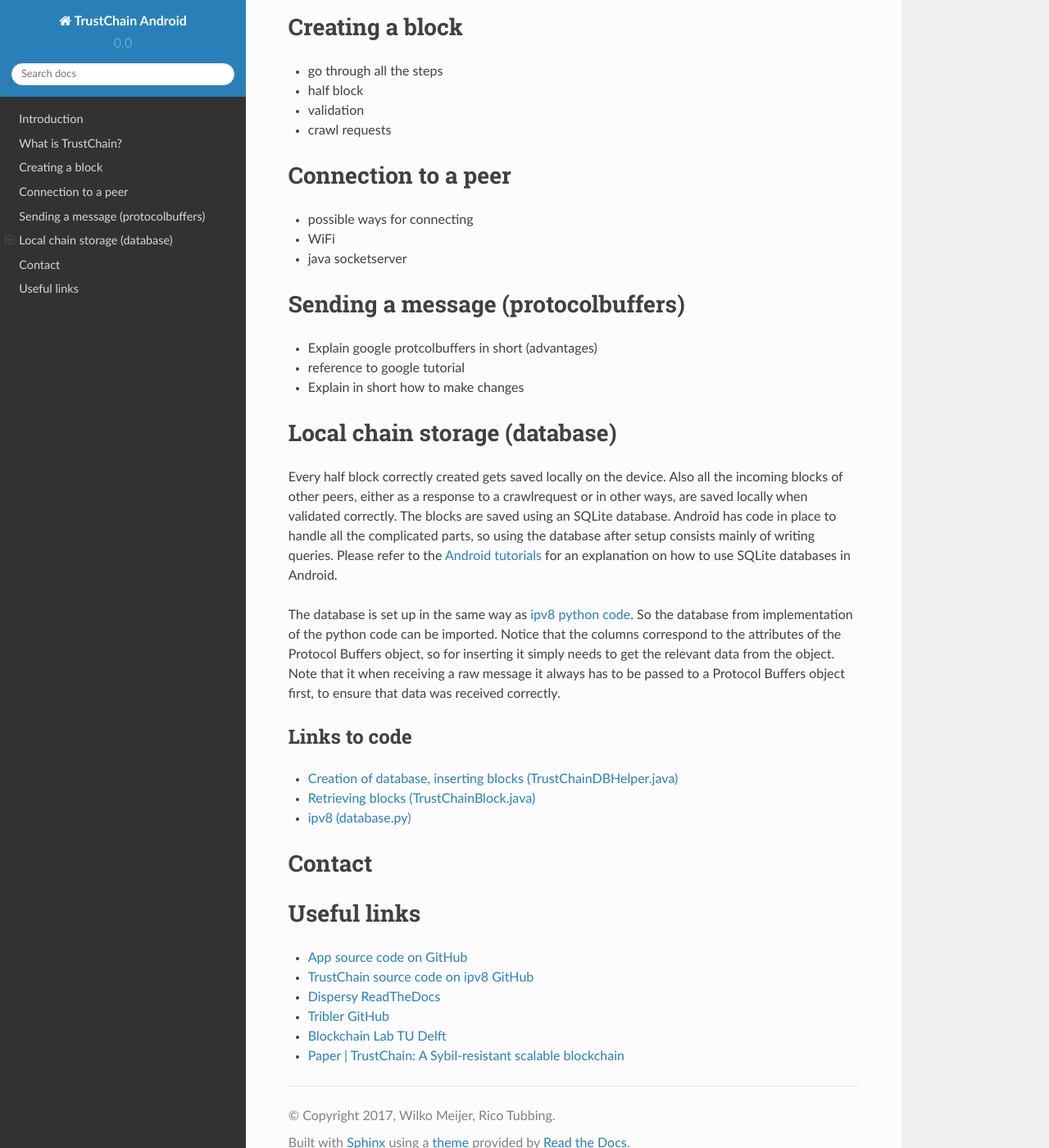
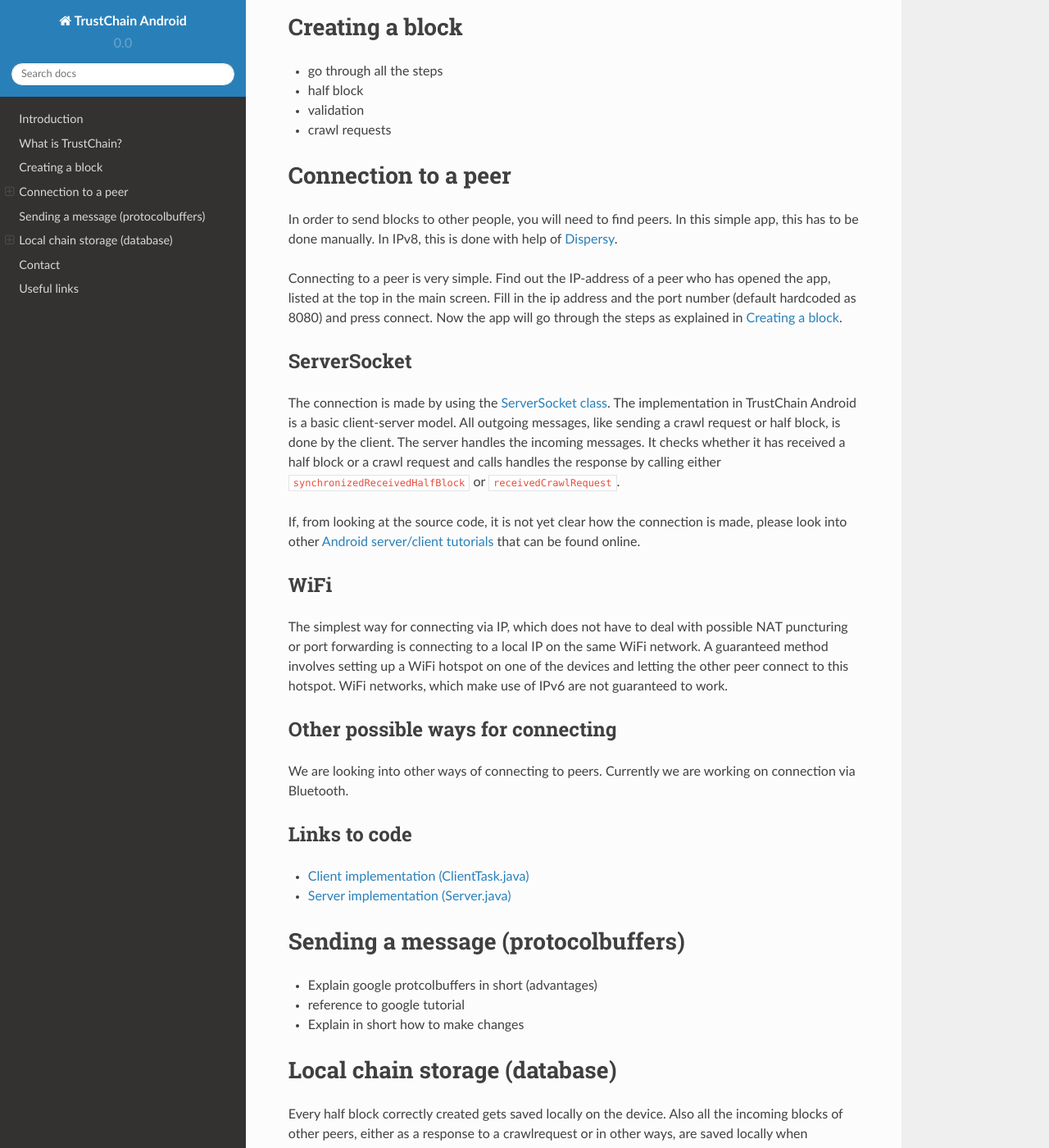
Before and after one commit to GijsWeterings/IdentityChain, a Sphinx documentation site: the page built from docs/source/index.rst, in a window 1280 px wide and 1400 px high, scrolled down 591 px. Shown: the whole window at 82% size. Built offline with Sphinx 7.4.7 and the Read the Docs theme 2.0.0, drawn with Linux system fonts in a browser that asks for light colours; some of the changed text lies outside the part shown.

Commit message:
documentation connection

```diff
--- a/docs/source/index.rst
+++ b/docs/source/index.rst
@@ -23,7 +23,7 @@
 * main differences from bitcoin like blockchains
 * dispersy
 
-
+.. _creating-block-label:
 
 ================
 Creating a block
@@ -38,9 +38,32 @@
 ====================
 Connection to a peer
 ====================
-* possible ways for connecting
-* WiFi
-* java socketserver
+In order to send blocks to other people, you will need to find peers. In this simple app, this has to be done manually. In IPv8, this is done with help of `Dispersy <https://dispersy.readthedocs.io/en/devel/system_overview.html#overlay>`_.
+
+Connecting to a peer is very simple. Find out the IP-address of a peer who has opened the app, listed at the top in the main screen. Fill in the ip address and the port number (default hardcoded as 8080) and press connect. Now the app will go through the steps as explained in :ref:`creating-block-label`.
+
+------------
+ServerSocket
+------------
+The connection is made by using the `ServerSocket class <https://developer.android.com/reference/java/net/ServerSocket.html>`_. The implementation in TrustChain Android is a basic client-server model. All outgoing messages, like sending a crawl request or half block, is done by the client. The server handles the incoming messages. It checks whether it has received a half block or a crawl request and calls handles the response by calling either ``synchronizedReceivedHalfBlock`` or ``receivedCrawlRequest``.
+
+If, from looking at the source code, it is not yet clear how the connection is made, please look into other `Android server/client tutorials <http://android-er.blogspot.nl/2014/02/android-sercerclient-example-server.html>`_ that can be found online.
+
+----
+WiFi
+----
+The simplest way for connecting via IP, which does not have to deal with possible NAT puncturing or port forwarding is connecting to a local IP on the same WiFi network. A guaranteed method involves setting up a WiFi hotspot on one of the devices and letting the other peer connect to this hotspot. WiFi networks, which make use of IPv6 are not guaranteed to work.
+
+----------------------------------
+Other possible ways for connecting
+----------------------------------
+We are looking into other ways of connecting to peers. Currently we are working on connection via Bluetooth.
+
+-------------
+Links to code
+-------------
+* `Client implementation (ClientTask.java) <https://github.com/wkmeijer/CS4160-trustchain-android/blob/master/app/src/main/java/nl/tudelft/cs4160/trustchain_android/main/ClientTask.java>`_
+* `Server implementation (Server.java) <https://github.com/wkmeijer/CS4160-trustchain-android/blob/master/app/src/main/java/nl/tudelft/cs4160/trustchain_android/main/Server.java>`_
 
 
 ===================================
@@ -62,7 +85,8 @@
 -------------
 * `Creation of database, inserting blocks (TrustChainDBHelper.java) <https://github.com/wkmeijer/CS4160-trustchain-android/blob/master/app/src/main/java/nl/tudelft/cs4160/trustchain_android/database/TrustChainDBHelper.java>`_
 * `Retrieving blocks (TrustChainBlock.java) <https://github.com/wkmeijer/CS4160-trustchain-android/blob/master/app/src/main/java/nl/tudelft/cs4160/trustchain_android/block/TrustChainBlock.java>`_
-* `ipv8 (database.py) <https://github.com/qstokkink/py-ipv8/blob/master/ipv8/attestation/trustchain/database.py>`_
+* `IPv8 (database.py) <https://github.com/qstokkink/py-ipv8/blob/master/ipv8/attestation/trustchain/database.py>`_
+
 =======
 Contact
 =======
@@ -73,7 +97,7 @@
 Useful links
 ============
 * `App source code on GitHub <https://github.com/wkmeijer/CS4160-trustchain-android>`_
-* `TrustChain source code on ipv8 GitHub <https://github.com/qstokkink/py-ipv8/tree/master/ipv8/attestation/trustchain>`_
+* `TrustChain source code on IPv8 GitHub <https://github.com/qstokkink/py-ipv8/tree/master/ipv8/attestation/trustchain>`_
 * `Dispersy ReadTheDocs <https://dispersy.readthedocs.io/en/devel/>`_
 * `Tribler GitHub <https://github.com/Tribler/tribler>`_
 * `Blockchain Lab TU Delft <http://www.blockchain-lab.org/>`_
```
